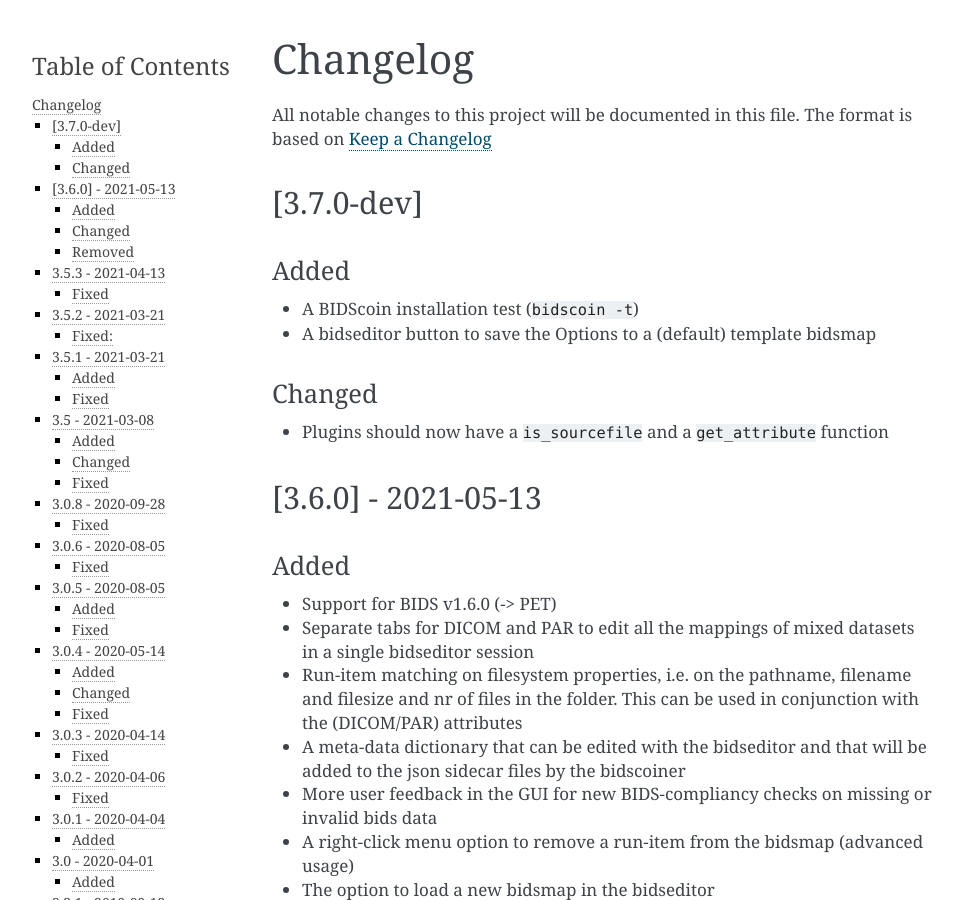
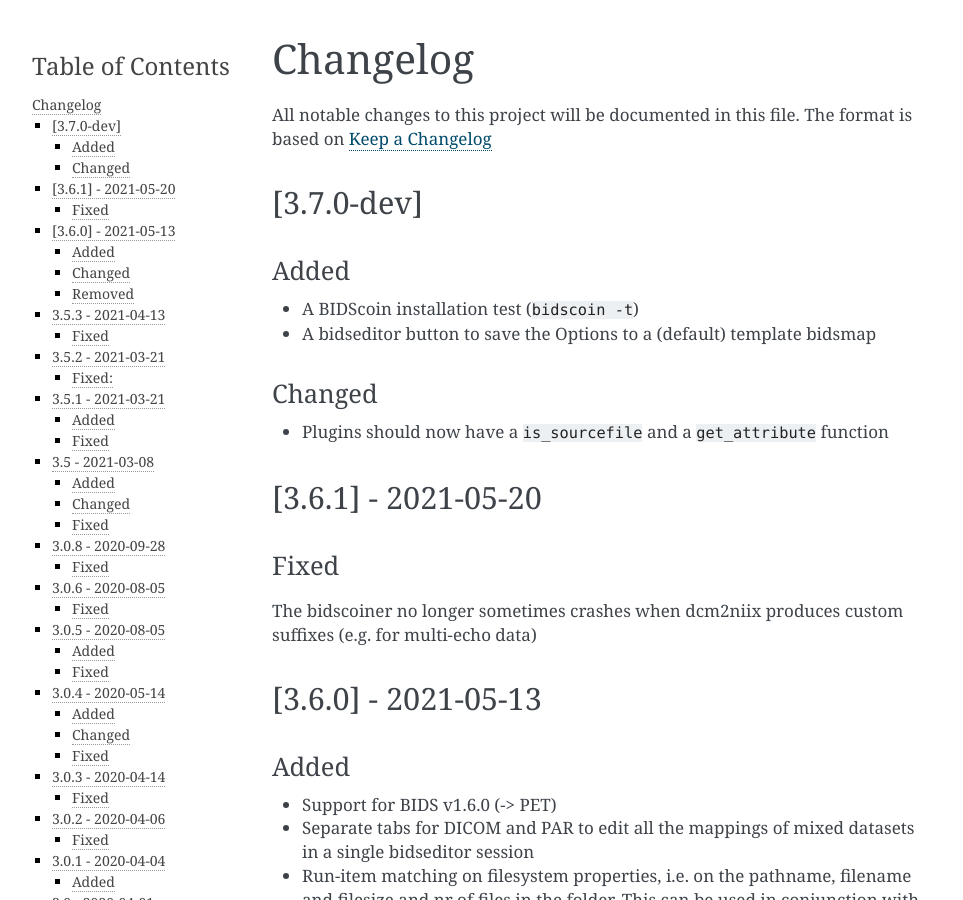
Before and after one commit to Donders-Institute/bidscoin, a Sphinx documentation site: the page built from docs/CHANGELOG.md, in a window 1280 px wide and 900 px high. Shown: the whole window, without its empty margins (148-1111 px from the left). Built offline with Sphinx 7.4.7, drawn with Linux system fonts in a browser that asks for light colours.

Commit message:
Add a 3.6.1 release message

```diff
--- a/docs/CHANGELOG.md
+++ b/docs/CHANGELOG.md
@@ -10,6 +10,11 @@
 
 ### Changed
 - Plugins should now have a `is_sourcefile` and a `get_attribute` function
+
+## [3.6.1] - 2021-05-20
+
+### Fixed
+The bidscoiner no longer sometimes crashes when dcm2niix produces custom suffixes (e.g. for multi-echo data)
 
 ## [3.6.0] - 2021-05-13
 
```
